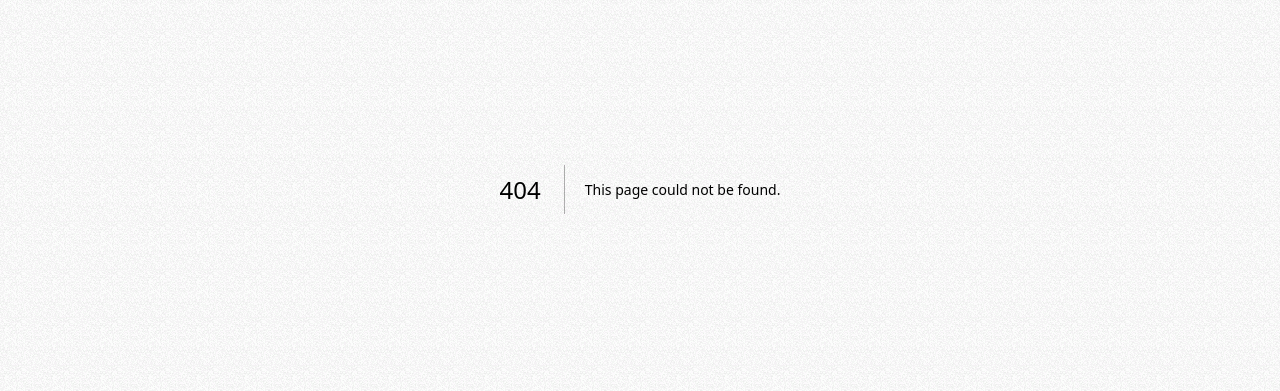
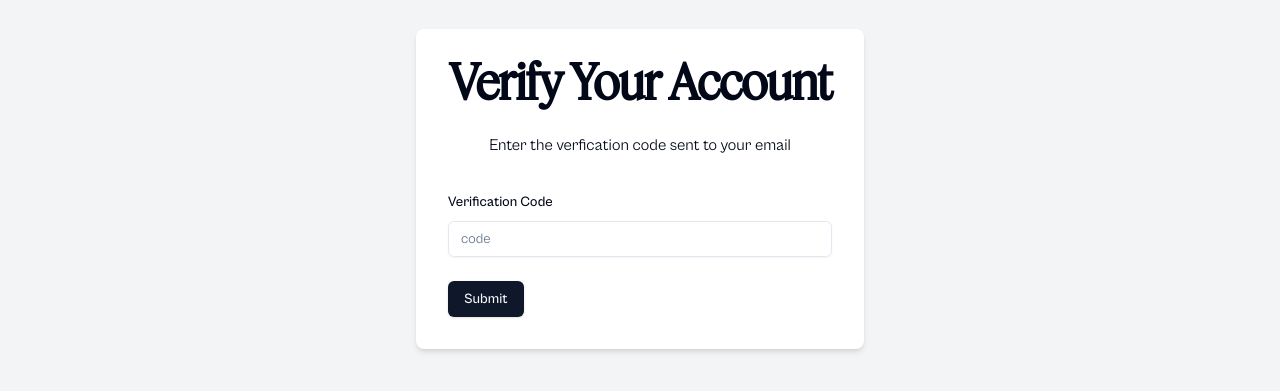
Before and after one commit to mangat-ram/Ethanol-Client, a Next.js app: page /verifyEmail/1 in a window 1280 px wide. Before the commit this address had no page. Shown: the part 211-602 px from the top of the page. Built offline with nearby package versions, Linux system fonts and the light colour scheme.

Commit message:
Added Verify code Form.

```diff
--- a/src/app/(auth)/signIn/page.tsx
+++ b/src/app/(auth)/signIn/page.tsx
@@ -102,4 +102,4 @@ const SignIn = () => {
   )
 }
 
-export default SignIn
+export default SignIn;
--- a/src/app/(auth)/signUp/page.tsx
+++ b/src/app/(auth)/signUp/page.tsx
@@ -56,7 +56,7 @@ const SignUp = () => {
           console.log("Error in catch Part useEffect:", error);
           toast({
             title:"Sign Up Failed",
-            description:"Error in catch Part useEffect",
+            description:"Error in catch Part useEffect checking unique user.",
             variant:"destructive"
           })
         } finally {
@@ -77,15 +77,19 @@ const SignUp = () => {
         title:"Success",
         description:res.data.message
       })
+      router.replace(`/verifyEmail/${username}`)
     } catch (error) {
-      console.log("error in catch of register",error);
-
+      toast({
+          title:"Sign Up Failed",
+          description:"Error in Registering User!",
+          variant:"destructive"
+      })
     }
   }
 
   return (
 
-          <div className="font-cabinet flex justify-center items-center min-h-screen bg-gray-100">
+      <div className="font-cabinet flex justify-center items-center min-h-screen bg-gray-100">
         <div className="w-full max-w-md p-8 space-y-8 bg-white rounded-lg shadow-md">
           <div className="text-center">
             <h1 className="text-4xl font-bold tracking-tight lg:text-5xl mb-6 font-featureDeck">
@@ -185,4 +189,4 @@ const SignUp = () => {
   )
 }
 
-export default SignUp
+export default SignUp;
--- /dev/null
+++ b/src/app/(auth)/verifyEmail/[username]/page.tsx
@@ -0,0 +1,67 @@
+import React from "react"
+import * as z from "zod"
+import { useParams, useRouter } from "next/navigation"
+import { useToast } from "@/components/ui/use-toast";
+import { useForm } from "react-hook-form";
+import { verifyEmailSchema } from "@/schemas/verifyEmailSchema";
+import { zodResolver } from "@hookform/resolvers/zod";
+import axios from "axios";
+import { Form, FormControl, FormField, FormItem, FormLabel, FormMessage } from "@/components/ui/form";
+import { Input } from "@/components/ui/input";
+import { Button } from "@/components/ui/button";
+
+
+const VerifyEmail = () => {
+
+  const router = useRouter();
+  const params = useParams<{username:string}>()
+  const { toast } = useToast();
+
+  const form = useForm<z.infer<typeof verifyEmailSchema>>({
+    resolver: zodResolver(verifyEmailSchema)
+  })
+
+  const submit = async (data: z.infer<typeof verifyEmailSchema>) => {
+    // try {
+    //   const res = await axios.post
+    // } catch (error) {
+
+    // }
+    console.log("submit");
+  }
+
+  return (
+    <div className='font-cabinet flex justify-center items-center min-h-screen bg-gray-100'>
+      <div className='w-full max-w-md p-8 space-y-8 bg-white rounded-lg shadow-md'>
+        <div className="text-center">
+          <h1 className="font-featureDeck text-4xl font-extrabold tracking-tight lg:text-5xl mb-6">
+            Verify Your Account
+          </h1>
+          <p className="mb-4">
+            Enter the verfication code sent to your email
+          </p>
+        </div>
+          <Form {...form}>
+          <form onSubmit={form.handleSubmit(submit)} className="space-y-6">
+            <FormField
+              name="code"
+              control={form.control}
+              render={({ field }) => (
+                <FormItem>
+                  <FormLabel>Verification Code</FormLabel>
+                  <FormControl>
+                    <Input placeholder="code" {...field} />
+                  </FormControl>
+                  <FormMessage />
+                </FormItem>
+              )}
+            />
+            <Button type="submit">Submit</Button>
+          </form>
+        </Form>
+      </div>
+    </div>
+  )
+}
+
+export default VerifyEmail
--- /dev/null
+++ b/src/schemas/verifyEmailSchema.ts
@@ -0,0 +1,5 @@
+import { z } from "zod"
+
+export const verifyEmailSchema = z.object({
+  code: z.string()
+})
```
